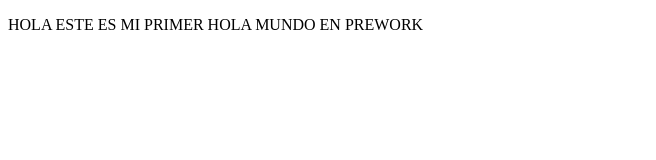
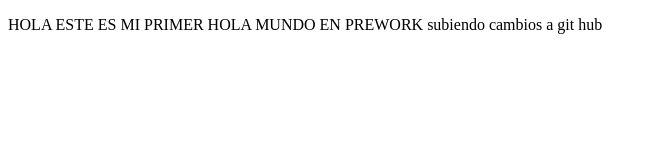
Before and after one commit to capmedina01/prework, a plain HTML site: page index.html in a window 1280 px wide. Shown: the whole page, without its empty margins (0-656 px from the left). Drawn offline with Linux system fonts and the light colour scheme.

Commit message:
cambios agregados a git

```diff
--- a/index.html
+++ b/index.html
@@ -9,6 +9,7 @@
 <body>
     <p>
         HOLA ESTE ES MI PRIMER HOLA MUNDO EN PREWORK
+        subiendo cambios a git hub
     </p>
 
 </body>
```
